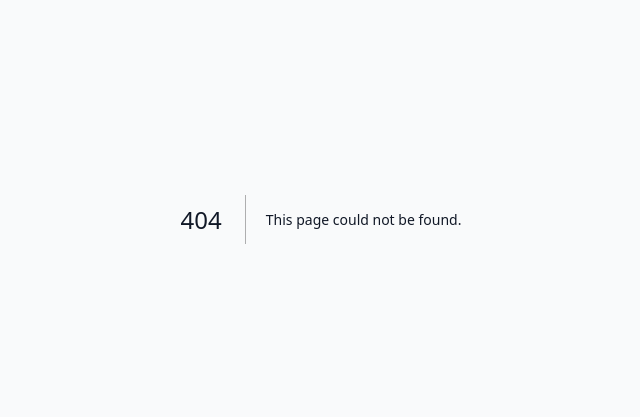
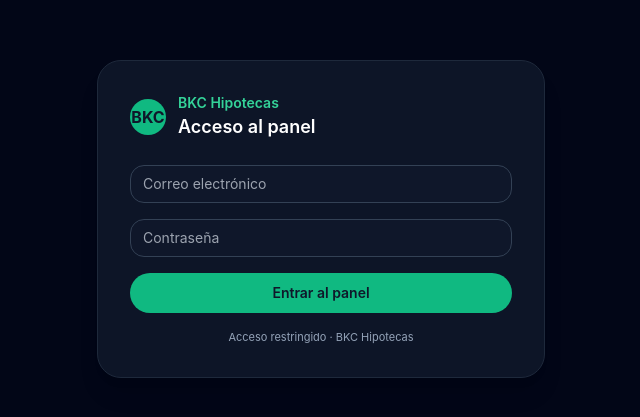
Before and after one commit to infobkchome-code/backhipotecas, a Next.js app: page /login in a window 1280 px wide. Before the commit this address had no page. Shown: the part 181-598 px from the top of the page, without its empty margins (319-959 px from the left). Built offline with nearby package versions, Linux system fonts and the light colour scheme; no server answers.

Commit message:
Create page.tsx

```diff
--- /dev/null
+++ b/app/login/page.tsx
@@ -0,0 +1,93 @@
+'use client';
+
+import { FormEvent, useState } from 'react';
+import { useRouter, useSearchParams } from 'next/navigation';
+import { supabase } from '@/lib/supabaseClient';
+
+export default function LoginPage() {
+  const router = useRouter();
+  const searchParams = useSearchParams();
+  const [email, setEmail] = useState('');
+  const [password, setPassword] = useState('');
+  const [loading, setLoading] = useState(false);
+  const [errorMsg, setErrorMsg] = useState<string | null>(null);
+
+  const redirectTo = searchParams.get('redirectTo') || '/portal';
+
+  async function handleSubmit(e: FormEvent) {
+    e.preventDefault();
+    setErrorMsg(null);
+    setLoading(true);
+
+    const { data, error } = await supabase.auth.signInWithPassword({
+      email,
+      password,
+    });
+
+    setLoading(false);
+
+    if (error || !data.user) {
+      setErrorMsg('Correo o contraseña incorrectos.');
+      return;
+    }
+
+    router.push(redirectTo);
+  }
+
+  return (
+    <div className="min-h-screen bg-slate-950 flex items-center justify-center px-4">
+      <div className="w-full max-w-md rounded-3xl bg-slate-900/90 border border-slate-800 shadow-xl p-8">
+        <div className="flex items-center gap-3 mb-6">
+          <div className="h-9 w-9 rounded-2xl bg-emerald-500 flex items-center justify-center text-slate-900 font-bold">
+            BKC
+          </div>
+          <div>
+            <div className="text-sm text-emerald-400 font-semibold">
+              BKC Hipotecas
+            </div>
+            <div className="text-lg font-semibold text-white">
+              Acceso al panel
+            </div>
+          </div>
+        </div>
+
+        <form onSubmit={handleSubmit} className="space-y-4">
+          <input
+            type="email"
+            required
+            placeholder="Correo electrónico"
+            className="w-full rounded-xl border border-slate-700 bg-slate-900 px-3 py-2 text-sm text-white"
+            value={email}
+            onChange={e => setEmail(e.target.value)}
+          />
+
+          <input
+            type="password"
+            required
+            placeholder="Contraseña"
+            className="w-full rounded-xl border border-slate-700 bg-slate-900 px-3 py-2 text-sm text-white"
+            value={password}
+            onChange={e => setPassword(e.target.value)}
+          />
+
+          {errorMsg && (
+            <div className="text-xs text-red-400 bg-red-950/50 border border-red-800 rounded-xl px-3 py-2">
+              {errorMsg}
+            </div>
+          )}
+
+          <button
+            disabled={loading}
+            className="w-full rounded-2xl bg-emerald-500 text-slate-900 text-sm font-semibold py-2.5"
+          >
+            {loading ? 'Entrando...' : 'Entrar al panel'}
+          </button>
+        </form>
+
+        <p className="mt-4 text-[11px] text-slate-400 text-center">
+          Acceso restringido · BKC Hipotecas
+        </p>
+      </div>
+    </div>
+  );
+}
```
